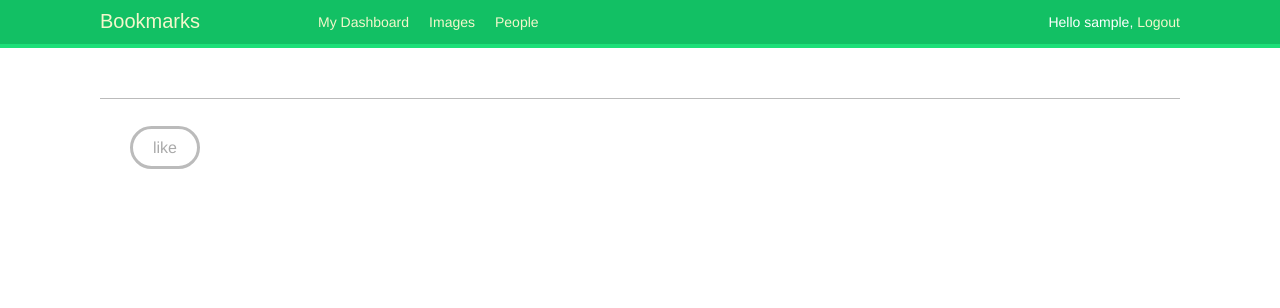
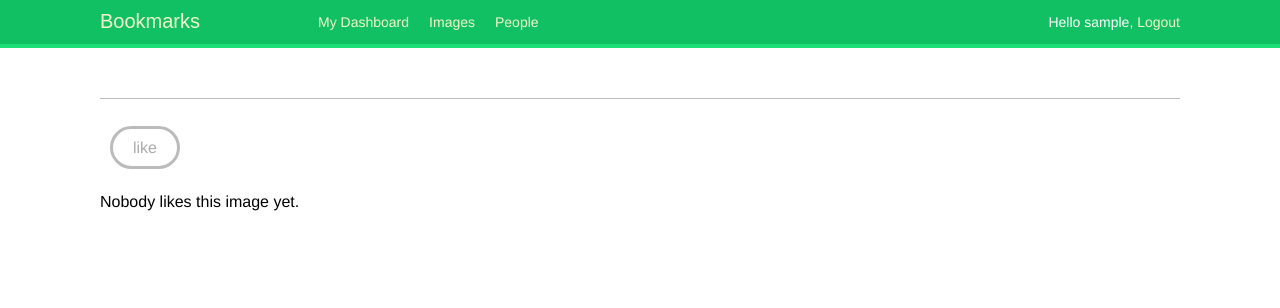
Before and after one commit to sergeybv2286/django_socialwebsite, a Django app: template socialwebsite/images/templates/images/image/detail.html in a window 1280 px wide. Shown: the top 308 px of the page. Run offline with Django 3.2, Linux system fonts and the light colour scheme; the template is opened without the code that fills it, so the values that code supplies are empty; the visitor is signed in with stand-in values (Sample User, id 1); some libraries are stand-ins or nearby versions; some web fonts are replaced.

Commit message:
added some js

```diff
--- a/socialwebsite/images/static/js/bookmarklet.js
+++ b/socialwebsite/images/static/js/bookmarklet.js
@@ -1,6 +1,6 @@
 (function(){
     var jquery_version = '3.3.1';
-    var site_url = 'https://2db0626b.ngrok.io/';
+    var site_url = '';
     var static_url = site_url + 'static/';
     var min_width = 100;
     var min_height = 100;
--- a/socialwebsite/images/templates/bookmarklet_launcher.js
+++ b/socialwebsite/images/templates/bookmarklet_launcher.js
@@ -4,6 +4,6 @@
     }
 
     else {
-        document.body.appendChild(document.createElement('script')).src='https://2db0626b.ngrok.io/static/js/bookmarklet.js?r='+Math.floor(Math.random()*99999999999999999999);
+        document.body.appendChild(document.createElement('script')).src='https:///static/js/bookmarklet.js?r='+Math.floor(Math.random()*99999999999999999999);
     }
 })();
--- a/socialwebsite/images/templates/images/image/detail.html
+++ b/socialwebsite/images/templates/images/image/detail.html
@@ -4,7 +4,12 @@
 
 {% block content %}
     <h1>{{ image.title }}</h1>
-    <img src="{{ image.image.url }}" class="image-detail">
+    {% load thumbnail %}
+    {% thumbnail image.image "300" as im %}
+        <a href="{{ image.image.url }}">
+            <img src="{{ im.url }}" class="image-detail">
+        </a>
+    {% endthumbnail %}
     {% with total_likes=image.users_like.count  %}
         <div class="image-info">
            <div>
@@ -16,7 +21,12 @@
         </div>
         <div class="image-likes">
           {% for user in image.users_like.all %}
+              <div>
               <img src="{{ user.profile.photo.url }}">
+              <p>{{ user.first_name }}</p>
+              </div>
+          {% empty %}
+              Nobody likes this image yet.
           {% endfor %}
         </div>
     {% endwith %}
--- a/socialwebsite/socialwebsite/settings.py
+++ b/socialwebsite/socialwebsite/settings.py
@@ -41,6 +41,7 @@ INSTALLED_APPS = [
     'django.contrib.staticfiles',
     'socialwebsite',
     'social_django',
+    'sorl.thumbnail',
 
 ]
 
```
